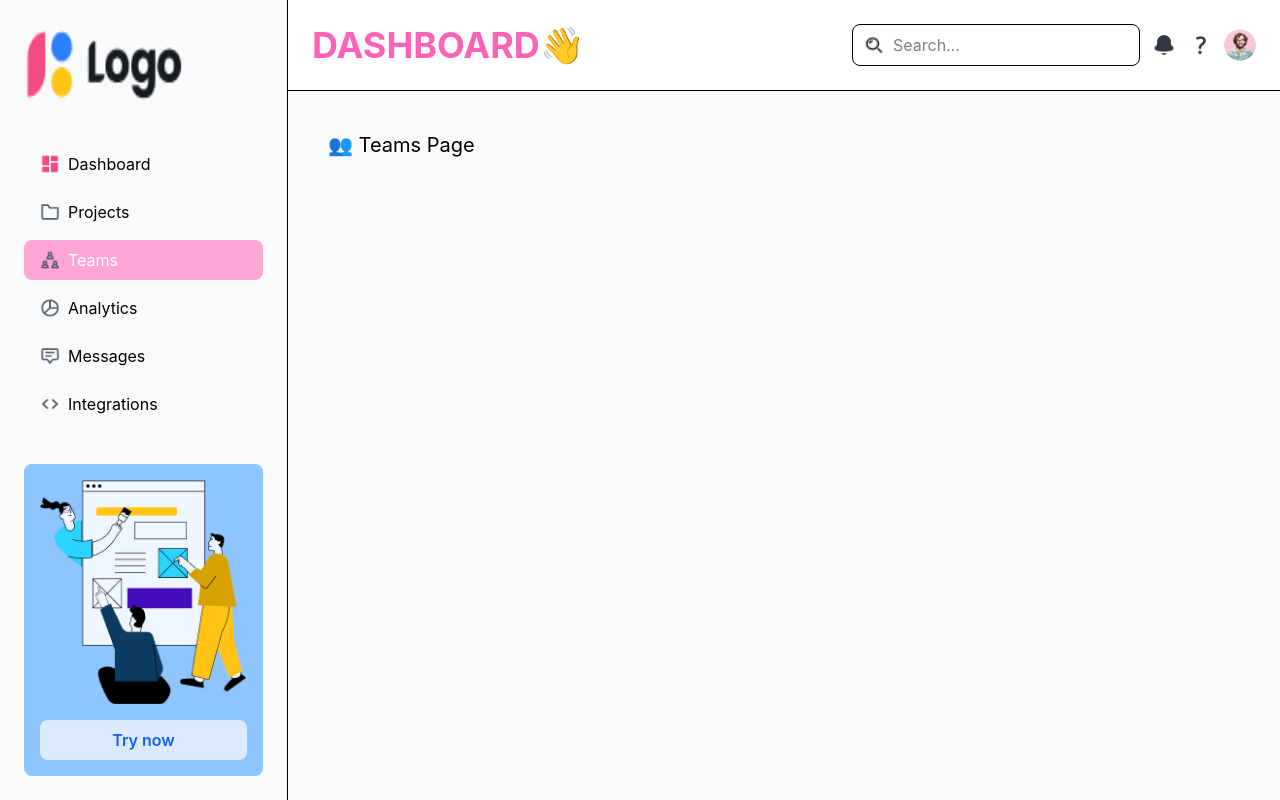
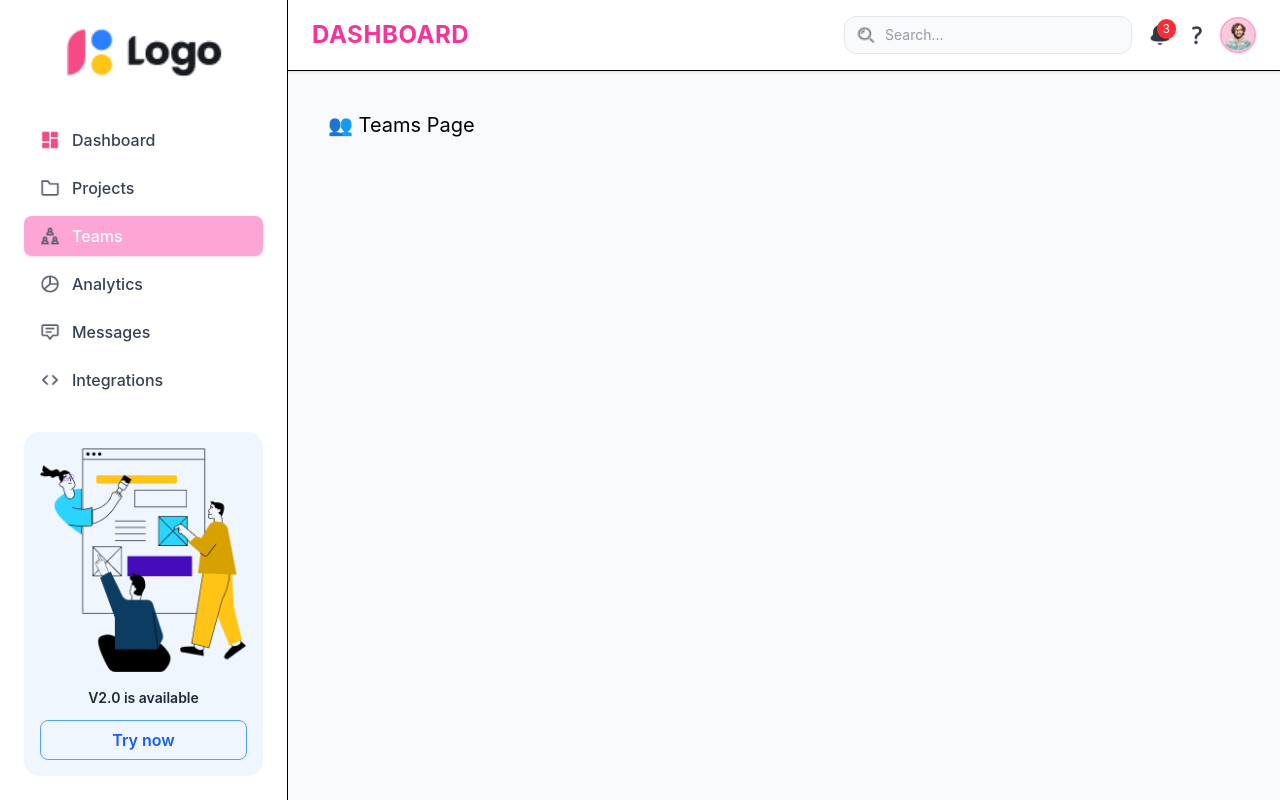
Before and after one commit to kieutrang47/TH_REACTJS, a React (Vite) app in the folder week-7/: page /teams in a window 1280 px wide. Built offline with nearby package versions, Linux system fonts and the light colour scheme.

Commit message:
update_layout_10

```diff
--- a/week-7/src/App.jsx
+++ b/week-7/src/App.jsx
@@ -46,6 +46,8 @@ export default function App() {
 // }
 
 // export default App;
+
+
 
 //step1_cau1
 // import { useState } from "react";
@@ -324,6 +326,8 @@ export default function App() {
 
 // export default App;
 
+
+// test
 // import { useState } from "react";
 // import reactLogo from "./assets/react.svg";
 // import viteLogo from "/vite.svg";
--- a/week-7/src/components/Header.jsx
+++ b/week-7/src/components/Header.jsx
@@ -1,31 +1,80 @@
+import { useState } from "react";
 import Search from "../assets/Lab_05/Search.png";
 import Bell from "../assets/Lab_05/Bell 1.png";
 import q1 from "../assets/Lab_05/Question 1.png";
 import a313 from "../assets/Lab_05/Avatar 313.png";
 
 export default function Header() {
+  const [showMenu, setShowMenu] = useState(false);
+  const toggleMenu = () => setShowMenu(!showMenu);
+
   return (
-    <div className="flex items-center justify-between border-b p-6 bg-white">
-      <div className="flex items-center gap-2">
-        <h2 className="text-4xl font-bold text-pink-400">DASHBOARD👋</h2>
-      </div>
+    <div className="flex items-center justify-between px-6 py-4 border-b bg-white shadow-sm relative">
+      {/* Title */}
+      <h2 className="text-2xl font-bold text-pink-500 tracking-wide">
+        DASHBOARD
+      </h2>
 
-      <div className="flex items-center gap-3">
+      {/* Right Section */}
+      <div className="flex items-center gap-4">
+        {/* Search */}
         <div className="relative">
           <input
             type="text"
             placeholder="Search..."
-            className="border p-2 rounded-lg w-72 pl-10 bg-white" // Added pl-10 to create space for the icon
+            className="w-72 pl-10 pr-4 py-2 rounded-xl border border-gray-200 bg-gray-50 text-sm text-gray-700 focus:outline-none focus:ring-2 focus:ring-pink-300"
           />
           <img
             src={Search}
             alt="Search"
-            className="absolute left-3 top-1/2 transform -translate-y-1/2 w-5 h-5"
+            className="absolute left-3 top-1/2 transform -translate-y-1/2 w-5 h-5 opacity-60"
           />
         </div>
-        <img src={Bell} alt="Bell" className="w-6 h-6" />
-        <img src={q1} alt="Help" className="w-6 h-6" />
-        <img src={a313} alt="Avatar" className="w-8 h-8 rounded-full" />
+
+        {/* Icons */}
+        <div className="flex items-center gap-3 relative">
+          {/* Bell with notification badge */}
+          <div className="relative cursor-pointer hover:opacity-80 transition">
+            <img src={Bell} alt="Notifications" className="w-6 h-6" />
+            <span className="absolute -top-1 -right-1 bg-red-500 text-white text-xs px-1.5 py-0.5 rounded-full shadow-sm">
+              3
+            </span>
+          </div>
+
+          {/* Help icon */}
+          <img
+            src={q1}
+            alt="Help"
+            className="w-6 h-6 cursor-pointer hover:opacity-80 transition"
+          />
+
+          {/* Avatar with dropdown menu */}
+          <div className="relative">
+            <img
+              src={a313}
+              alt="Avatar"
+              onClick={toggleMenu}
+              className="w-9 h-9 rounded-full object-cover border-2 border-pink-300 shadow-sm cursor-pointer"
+            />
+
+            {/* Dropdown menu */}
+            {showMenu && (
+              <div className="absolute right-0 mt-2 bg-white border rounded-lg shadow-xl w-40 z-50">
+                <ul className="text-sm text-gray-700">
+                  <li className="px-4 py-2 hover:bg-pink-50 cursor-pointer">
+                    👤 Profile
+                  </li>
+                  <li className="px-4 py-2 hover:bg-pink-50 cursor-pointer">
+                    ⚙️ Settings
+                  </li>
+                  <li className="px-4 py-2 hover:bg-pink-50 cursor-pointer">
+                    🚪 Logout
+                  </li>
+                </ul>
+              </div>
+            )}
+          </div>
+        </div>
       </div>
     </div>
   );
--- a/week-7/src/components/OverviewCards.jsx
+++ b/week-7/src/components/OverviewCards.jsx
@@ -1,3 +1,4 @@
+// câu 10 - thêm hiệu ứng hover , chỉnh lại màu xíu
 import useOverviewData from "../hooks/useOverviewData";
 
 export default function OverviewCards() {
@@ -11,44 +12,54 @@ export default function OverviewCards() {
       value: turnover.value,
       icon: turnover.img,
       change: `▲ ${turnover.percent}`,
-      bg: "bg-pink-100",
+      bg: "from-pink-100 to-pink-200",
     },
     {
       title: "Profit",
       value: profit.value,
       icon: profit.img,
       change: `▲ ${profit.percent}`,
-      bg: "bg-blue-100",
+      bg: "from-sky-100 to-sky-200",
     },
     {
       title: "New customer",
       value: newCustomer.value,
       icon: newCustomer.img,
       change: `▲ ${newCustomer.percent}`,
-      bg: "bg-blue-100",
+      bg: "from-purple-100 to-purple-200",
     },
   ];
 
   return (
-    <div className="mt-6">
-      <div className="flex gap-x-2 mb-4">
-        <h2 className="font-bold text-xl">OVERVIEW</h2>
+    <div className="mt-8">
+      <div className="flex items-center gap-2 mb-6">
+        <img
+          src="src/assets/Lab_05/Squares four 1.png"
+          alt="icon"
+          className="w-5 h-5"
+        />
+        <h2 className="font-semibold text-2xl text-gray-800">Overview</h2>
+        <span className="text-sm text-gray-500">📈</span>
       </div>
 
-      <div className="grid grid-cols-1 sm:grid-cols-2 lg:grid-cols-3 gap-4">
+      <div className="grid grid-cols-1 sm:grid-cols-2 lg:grid-cols-3 gap-6">
         {cards.map((card, index) => (
           <div
             key={index}
-            className={`${card.bg} rounded-md p-4 shadow-sm relative`}
+            className={`bg-gradient-to-br ${card.bg} rounded-2xl p-6 shadow-md hover:shadow-xl transition relative overflow-hidden`}
           >
-            <div className="absolute top-2 right-2">
-              <img src={card.icon} alt={card.title} />
+            <div className="absolute top-3 right-3 opacity-20">
+              <img src={card.icon} alt={card.title} className="w-12 h-12" />
             </div>
-            <h4 className="font-bold text-lg">{card.title}</h4>
-            <h1 className="text-2xl font-bold">{card.value}</h1>
-            <div className="flex items-center mt-2">
-              <h3 className="text-green-600">{card.change}</h3>
-              <h3 className="text-gray-700 ms-2">Period of change</h3>
+
+            <h4 className="text-lg font-medium text-gray-600">{card.title}</h4>
+            <h1 className="text-3xl font-bold text-gray-900">{card.value}</h1>
+
+            <div className="flex items-center mt-3">
+              <span className="text-green-600 font-semibold">
+                {card.change}
+              </span>
+              <span className="ml-2 text-gray-500 text-sm">vs last month</span>
             </div>
           </div>
         ))}
@@ -56,6 +67,66 @@ export default function OverviewCards() {
     </div>
   );
 }
+
+// import useOverviewData from "../hooks/useOverviewData";
+
+// export default function OverviewCards() {
+//   const { turnover, profit, newCustomer } = useOverviewData();
+
+//   if (!turnover || !profit || !newCustomer) return <p>Loading...</p>;
+
+//   const cards = [
+//     {
+//       title: "Turnover",
+//       value: turnover.value,
+//       icon: turnover.img,
+//       change: `▲ ${turnover.percent}`,
+//       bg: "bg-pink-100",
+//     },
+//     {
+//       title: "Profit",
+//       value: profit.value,
+//       icon: profit.img,
+//       change: `▲ ${profit.percent}`,
+//       bg: "bg-blue-100",
+//     },
+//     {
+//       title: "New customer",
+//       value: newCustomer.value,
+//       icon: newCustomer.img,
+//       change: `▲ ${newCustomer.percent}`,
+//       bg: "bg-blue-100",
+//     },
+//   ];
+
+//   return (
+//     <div className="mt-6">
+//       <div className="flex gap-x-2 mb-4">
+//         <h2 className="font-bold text-xl">OVERVIEW</h2>
+//       </div>
+
+//       {/* hiển thị dữ liệu lấy từ hàm useOverviewCards */}
+//       <div className="grid grid-cols-1 sm:grid-cols-2 lg:grid-cols-3 gap-4">
+//         {cards.map((card, index) => (
+//           <div
+//             key={index}
+//             className={`${card.bg} rounded-md p-4 shadow-sm relative`}
+//           >
+//             <div className="absolute top-2 right-2">
+//               <img src={card.icon} alt={card.title} />
+//             </div>
+//             <h4 className="font-bold text-lg">{card.title}</h4>
+//             <h1 className="text-2xl font-bold">{card.value}</h1>
+//             <div className="flex items-center mt-2">
+//               <h3 className="text-green-600">{card.change}</h3>
+//               <h3 className="text-gray-700 ms-2">Period of change</h3>
+//             </div>
+//           </div>
+//         ))}
+//       </div>
+//     </div>
+//   );
+// }
 
 //older khi chua dung api
 // import buy from "../assets/Lab_05/Button 1509.png";
--- a/week-7/src/components/Sidebar.jsx
+++ b/week-7/src/components/Sidebar.jsx
@@ -1,4 +1,4 @@
-//updtae cau 5 + 6
+// câu 10 - dịnh dạng đổi màu sắc theo yêu thích
 import { NavLink } from "react-router-dom";
 import image1858 from "../assets/Lab_05/Image 1858.png";
 import sqare from "../assets/Lab_05/Squares four 1.png";
@@ -20,41 +20,105 @@ const menuItems = [
 
 export default function Sidebar() {
   return (
-    <div className="w-72 border-r p-6 flex flex-col justify-between">
+    <div className="w-72 border-r p-6 flex flex-col justify-between bg-white shadow-md min-h-screen">
+      {/* Logo */}
       <div>
-        <div className="flex items-center space-x-2 mb-10">
-          <img src={image1858} alt="logo" className="w-40 h-20" />
+        <div className="flex items-center justify-center mb-10">
+          <img src={image1858} alt="logo" className="w-40 h-auto" />
         </div>
 
+        {/* Navigation Links */}
         <nav className="space-y-2">
           {menuItems.map(({ icon, label, to }) => (
             <NavLink
               key={label}
               to={to}
               className={({ isActive }) =>
-                `flex items-center space-x-2 px-4 py-2 rounded-lg w-full ${
+                `flex items-center gap-3 px-4 py-2 rounded-lg w-full transition ${
                   isActive
-                    ? "bg-pink-300 text-white"
-                    : "hover:bg-pink-300 text-black"
+                    ? "bg-pink-300 text-white shadow"
+                    : "text-gray-700 hover:bg-pink-100"
                 }`
               }
             >
               <img src={icon} alt={label} className="w-5 h-5" />
-              <span>{label}</span>
+              <span className="font-medium">{label}</span>
             </NavLink>
           ))}
         </nav>
       </div>
 
-      <div className="bg-blue-300 p-4 rounded-lg">
-        <img src={gr} alt="Upgrade" className="mb-4" />
-        <button className="w-full h-10 rounded-lg bg-blue-100 text-blue-600 font-semibold">
+      {/* Try Now Box */}
+      <div className="bg-blue-50 p-4 rounded-2xl text-center">
+        <img src={gr} alt="Upgrade" className="mb-4 w-full object-contain" />
+        <p className="text-sm font-semibold text-gray-800 mb-1">
+          V2.0 is available
+        </p>
+        <button className="mt-2 w-full h-10 border border-blue-400 text-blue-600 font-semibold rounded-lg hover:bg-blue-100 transition-all">
           Try now
         </button>
       </div>
     </div>
   );
 }
+
+// //updtae cau 5 + 6
+// import { NavLink } from "react-router-dom";
+// import image1858 from "../assets/Lab_05/Image 1858.png";
+// import sqare from "../assets/Lab_05/Squares four 1.png";
+// import folder from "../assets/Lab_05/Folder.png";
+// import group from "../assets/Lab_05/Groups.png";
+// import pie from "../assets/Lab_05/Pie chart.png";
+// import chat from "../assets/Lab_05/Chat.png";
+// import code from "../assets/Lab_05/Code.png";
+// import gr from "../assets/Lab_05/Group.png";
+
+// const menuItems = [
+//   { icon: sqare, label: "Dashboard", to: "/" },
+//   { icon: folder, label: "Projects", to: "/projects" },
+//   { icon: group, label: "Teams", to: "/teams" },
+//   { icon: pie, label: "Analytics", to: "/analytics" },
+//   { icon: chat, label: "Messages", to: "/messages" },
+//   { icon: code, label: "Integrations", to: "/integrations" },
+// ];
+
+// export default function Sidebar() {
+//   return (
+//     <div className="w-72 border-r p-6 flex flex-col justify-between">
+//       <div>
+//         <div className="flex items-center space-x-2 mb-10">
+//           <img src={image1858} alt="logo" className="w-40 h-20" />
+//         </div>
+
+//         <nav className="space-y-2">
+//           {menuItems.map(({ icon, label, to }) => (
+//             <NavLink
+//               key={label}
+//               to={to}
+//               className={({ isActive }) =>
+//                 `flex items-center space-x-2 px-4 py-2 rounded-lg w-full ${
+//                   isActive
+//                     ? "bg-pink-300 text-white"
+//                     : "hover:bg-pink-300 text-black"
+//                 }`
+//               }
+//             >
+//               <img src={icon} alt={label} className="w-5 h-5" />
+//               <span>{label}</span>
+//             </NavLink>
+//           ))}
+//         </nav>
+//       </div>
+
+//       <div className="bg-blue-300 p-4 rounded-lg">
+//         <img src={gr} alt="Upgrade" className="mb-4" />
+//         <button className="w-full h-10 rounded-lg bg-blue-100 text-blue-600 font-semibold">
+//           Try now
+//         </button>
+//       </div>
+//     </div>
+//   );
+// }
 
 // import image1858 from "../assets/Lab_05/Image 1858.png";
 // import sqare from "../assets/Lab_05/Squares four 1.png";
--- a/week-7/src/hooks/useOverviewData.js
+++ b/week-7/src/hooks/useOverviewData.js
@@ -20,7 +20,7 @@ export default function useOverviewData() {
         const turnover = await turnoverRes.json();
         const profit = await profitRes.json();
         const newCustomer = await newCustomerRes.json();
-
+// Mỗi Response cần gọi .json() để lấy dữ liệu thật dưới dạng object.
         setOverview({
           turnover,
           profit,
```
Also changed, not shown: week-7/src/components/DataTable.jsx (+59 -20 lines), week-7/src/components/Pagination.jsx (+39 -6 lines), week-7/public/steps/sơ đồ.png (added), 1 other file (tests, documents, lock files or other folders).
